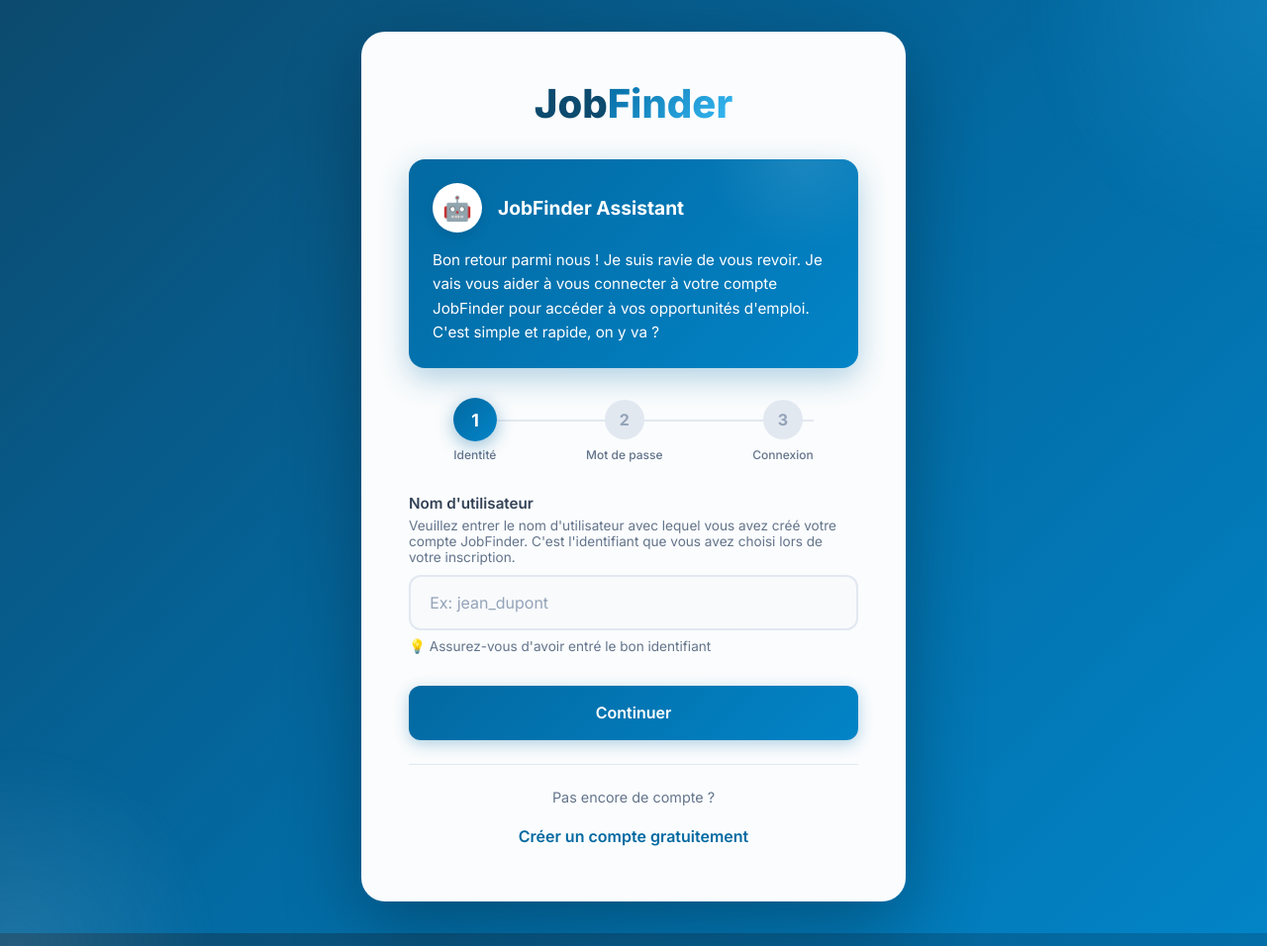
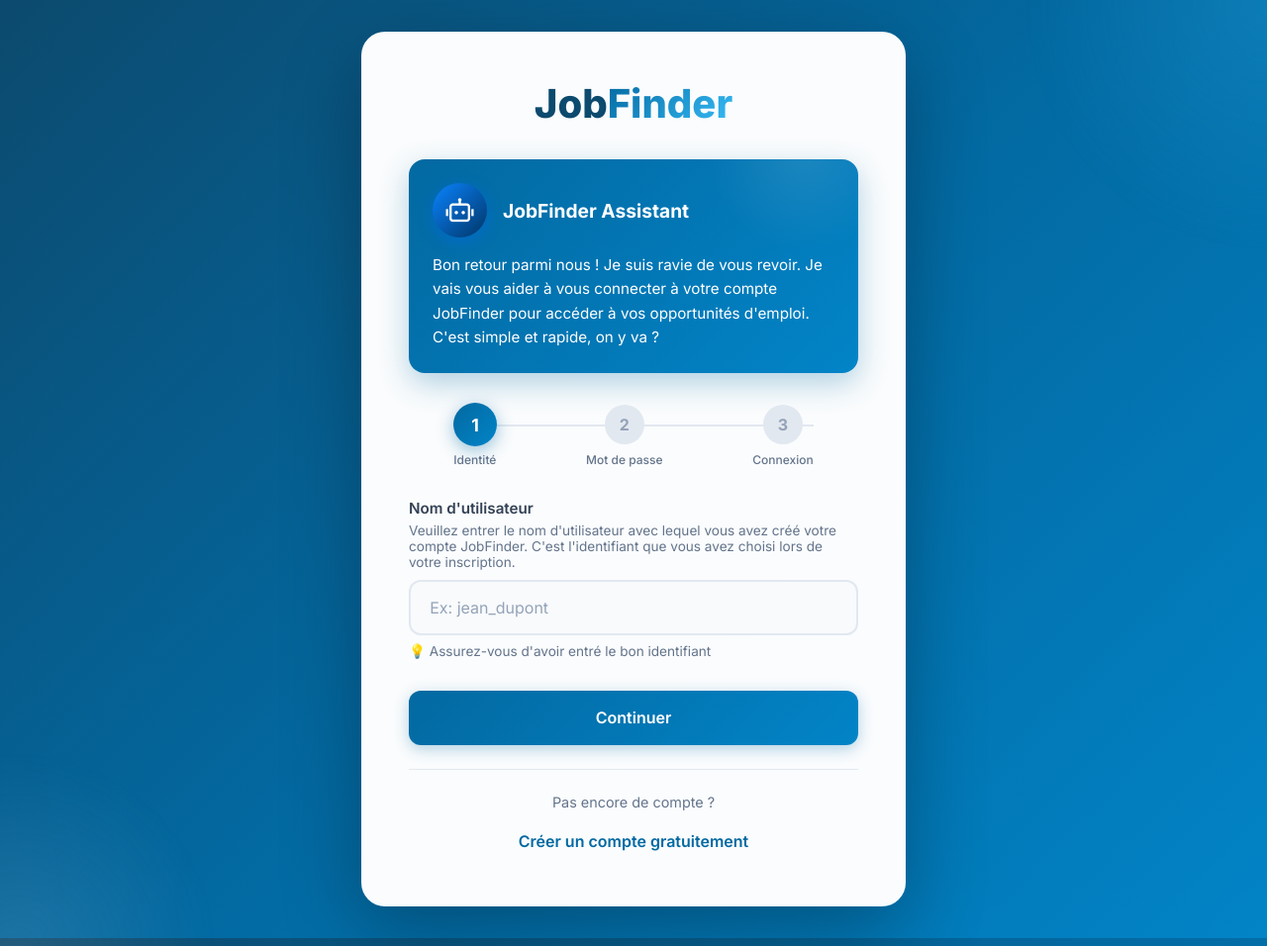
Before and after one commit to Kevin0william/jobfinder, a Django app: page /connexion/ in a window 1280 px wide; the page is wider, and only the part inside the window is pictured. Shown: the top 956 px of that part at 99% size. Run offline with Django 5.2, Linux system fonts and the light colour scheme; some libraries are stand-ins or nearby versions.

```diff
--- a/app/templates/app/connexion.html
+++ b/app/templates/app/connexion.html
@@ -6,6 +6,7 @@
     <meta name="viewport" content="width=device-width, initial-scale=1.0">
     <title>Connexion - JobFinder</title>
     <link href="https://fonts.googleapis.com/css2?family=Inter:wght@300;400;500;600;700;800&display=swap" rel="stylesheet">
+    <link href="https://cdn.jsdelivr.net/npm/remixicon@4.3.0/fonts/remixicon.css" rel="stylesheet">
     <style>
         * {
             margin: 0;
@@ -131,15 +132,22 @@
         }
 
         .assistant-avatar {
-            width: 50px;
-            height: 50px;
-            background: white;
+            width: 55px;
+            height: 55px;
             border-radius: 50%;
+            background: linear-gradient(135deg, #0a84ff, #003566);
             display: flex;
             align-items: center;
             justify-content: center;
-            font-size: 1.5rem;
-            box-shadow: 0 4px 12px rgba(0, 0, 0, 0.1);
+            color: white;
+            font-size: 28px;
+            box-shadow: 0 4px 15px rgba(0, 100, 255, 0.4);
+            transition: transform 0.25s ease, box-shadow 0.25s ease;
+        }
+
+        .assistant-avatar:hover {
+            transform: scale(1.08);
+            box-shadow: 0 6px 20px rgba(0, 100, 255, 0.55);
         }
 
         .assistant-name {
@@ -454,7 +462,10 @@
 
         <div class="assistant-card">
             <div class="assistant-header">
-                <div class="assistant-avatar">🤖</div>
+                <div class="assistant-avatar">
+                    <i class="ri-robot-2-line"></i>
+                </div>
+
                 <div class="assistant-name">JobFinder Assistant</div>
             </div>
             <div class="assistant-message" id="assistantMessage">
```
Also changed, not shown: app/templates/app/inscription.html (+13 -5 lines).
